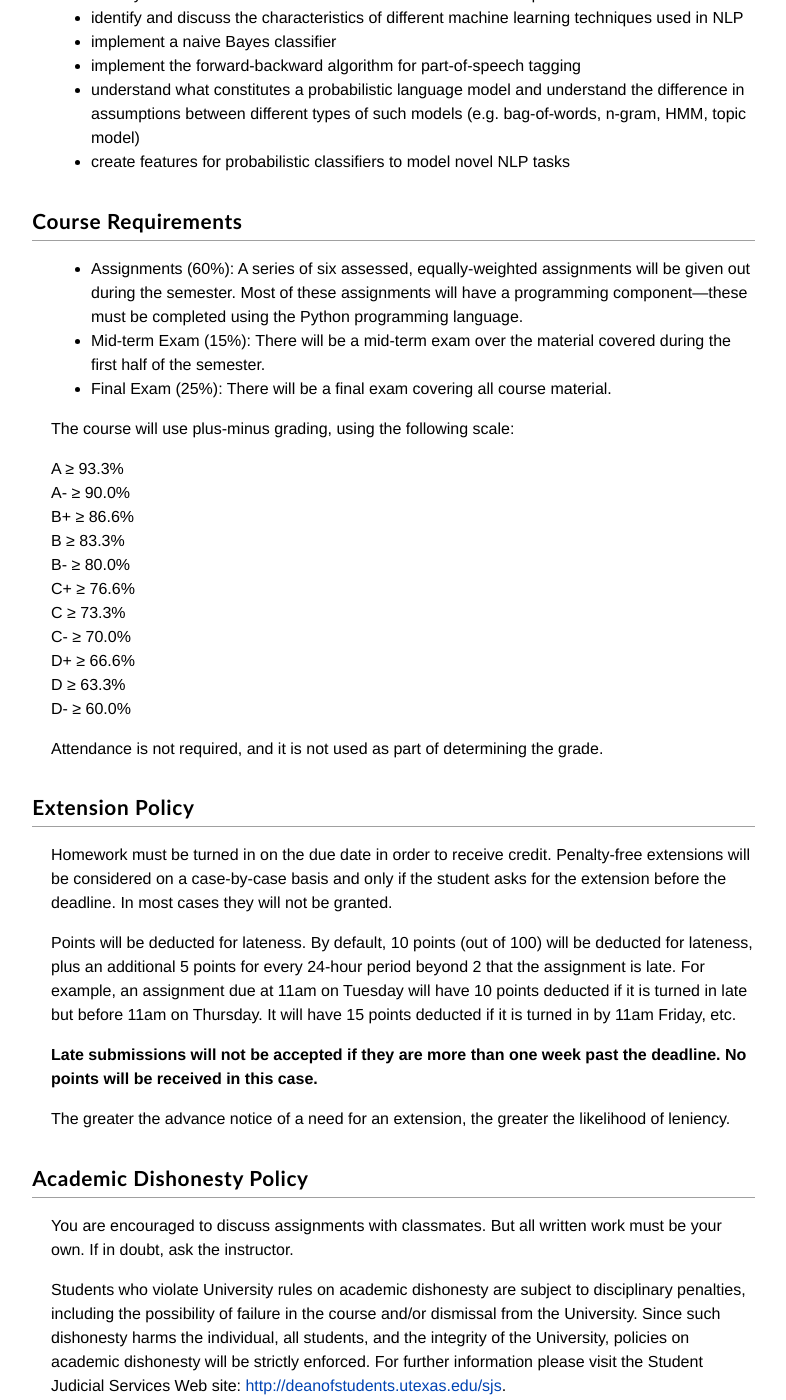
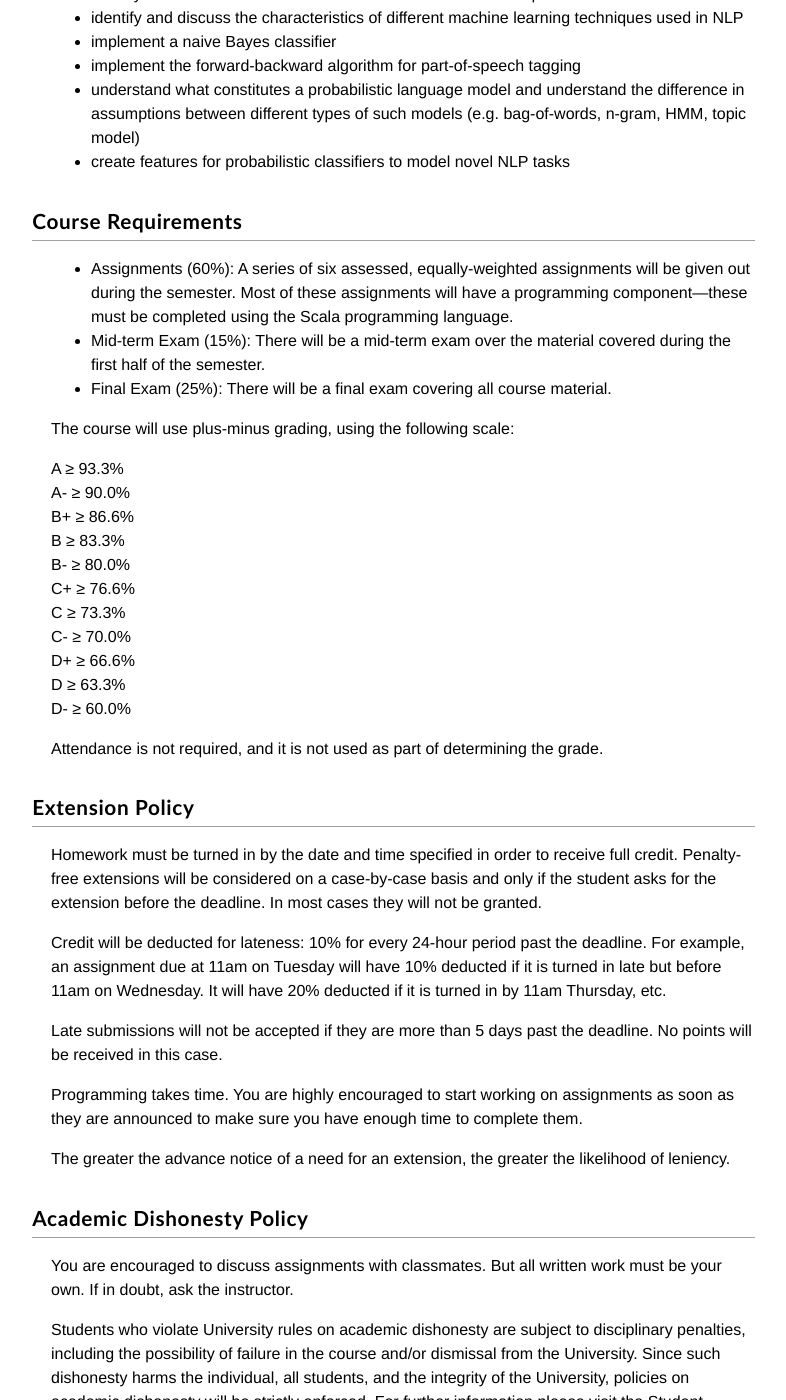
Before and after one commit to sissyliberation/nlpclass-fall2013, a Jekyll site: the page built from site/syllabus.md, in a window 1280 px wide and 1400 px high, scrolled down 3133 px. Shown: the whole window, without its empty margins (405-1191 px from the left). Built offline with Jekyll 4.4.1, drawn with Linux system fonts in a browser that asks for light colours; some of the changed text lies outside the part shown.

Commit message:
fixed site stuff

```diff
--- a/site/syllabus.md
+++ b/site/syllabus.md
@@ -43,7 +43,7 @@ Manning and Schuetze will be useful as an extra resource:
 
 There will be one mid-term exam and one final exam. The midterm will consist of the material covered in the first half of the class, and the final will consist of material from the entire course.
 
-Assignments will be updated on the assignments page. A tentative schedule for the entire semester is posted on the schedule page. Readings and exercises may change up one week in advance of their due dates. Programming assignments must be completed in either Python or Java.
+Assignments will be updated on the assignments page. A tentative schedule for the entire semester is posted on the schedule page. Readings and exercises may change up one week in advance of their due dates. Programming assignments must be completed in Scala.
 
 Attendance is not required. However, given that homeworks and the exams address the material covered in class, good attendance is essential for doing well in this class.
 
@@ -100,7 +100,7 @@ With respect to content, the goal of this course is to give the student an appre
 
 ## Course Requirements
 
-* Assignments (60%): A series of six assessed, equally-weighted assignments will be given out during the semester. Most of these assignments will have a programming component---these must be completed using the Python programming language.
+* Assignments (60%): A series of six assessed, equally-weighted assignments will be given out during the semester. Most of these assignments will have a programming component---these must be completed using the Scala programming language.
 * Mid-term Exam (15%): There will be a mid-term exam over the material covered during the first half of the semester.
 * Final Exam (25%): There will be a final exam covering all course material.
 
@@ -123,11 +123,13 @@ Attendance is not required, and it is not used as part of determining the grade.
 
 ## Extension Policy
 
-Homework must be turned in on the due date in order to receive credit. Penalty-free extensions will be considered on a case-by-case basis and only if the student asks for the extension before the deadline. In most cases they will not be granted.
+Homework must be turned in by the date and time specified in order to receive full credit. Penalty-free extensions will be considered on a case-by-case basis and only if the student asks for the extension before the deadline. In most cases they will not be granted.
 
-Points will be deducted for lateness. By default, 10 points (out of 100) will be deducted for lateness, plus an additional 5 points for every 24-hour period beyond 2 that the assignment is late. For example, an assignment due at 11am on Tuesday will have 10 points deducted if it is turned in late but before 11am on Thursday. It will have 15 points deducted if it is turned in by 11am Friday, etc.
+Credit will be deducted for lateness: 10% for every 24-hour period past the deadline. For example, an assignment due at 11am on Tuesday will have 10% deducted if it is turned in late but before 11am on Wednesday. It will have 20% deducted if it is turned in by 11am Thursday, etc.
 
-**Late submissions will not be accepted if they are more than one week past the deadline. No points will be received in this case.**
+Late submissions will not be accepted if they are more than 5 days past the deadline. No points will be received in this case.
+
+Programming takes time.  You are highly encouraged to start working on assignments as soon as they are announced to make sure you have enough time to complete them.
 
 The greater the advance notice of a need for an extension, the greater the likelihood of leniency.
 
```
Also changed, not shown: site/assignments.md (+1 -1 lines).
